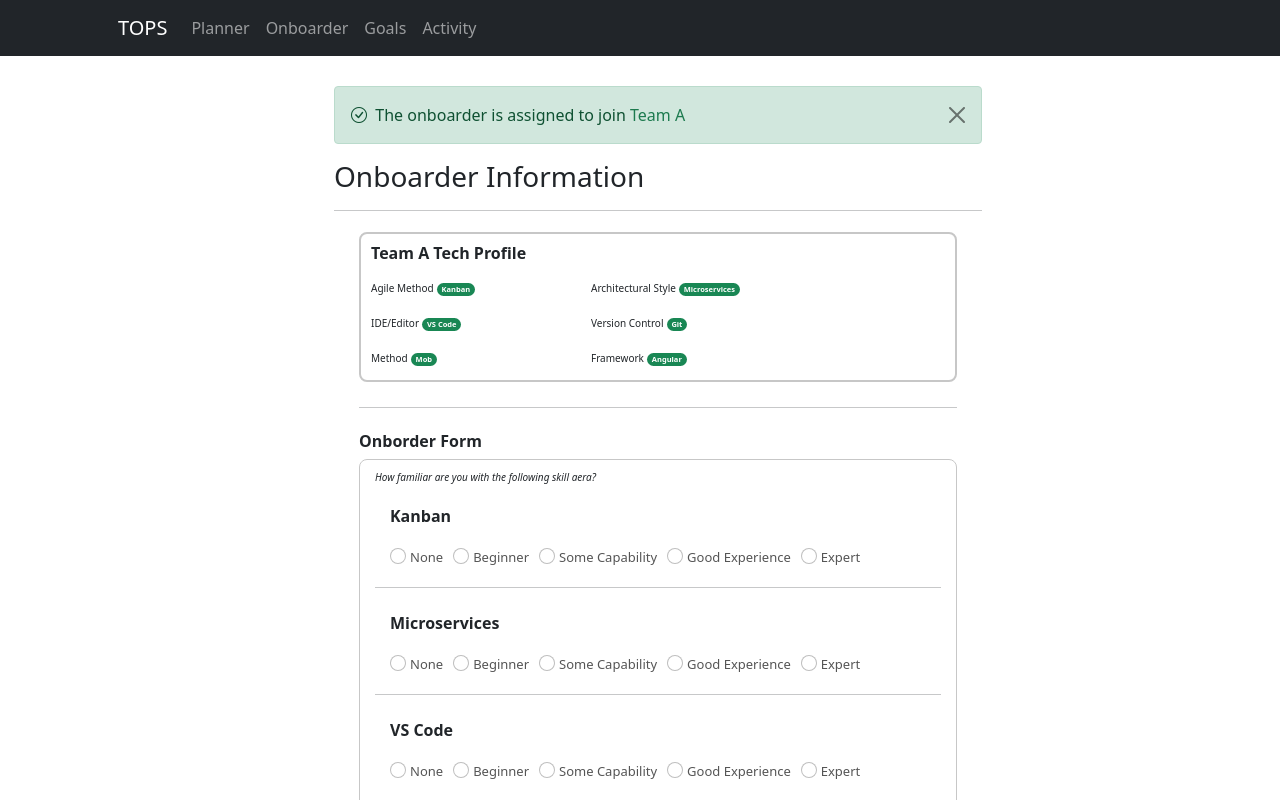
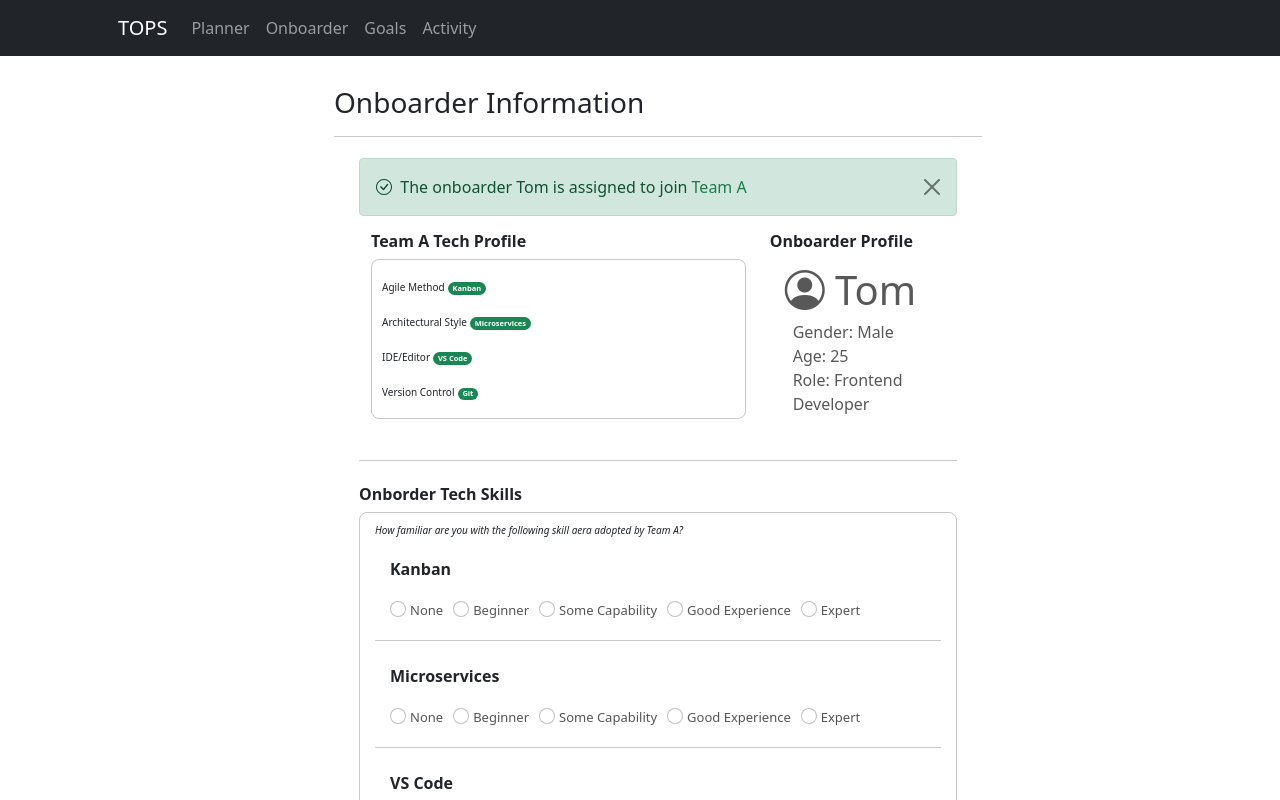
Before and after one commit to 0Sentinel0/TOPS, a React (Create React App) app in the folder client/: page /Onboarder in a window 1280 px wide. Shown: the top 800 px of the page. Built offline with nearby package versions, Linux system fonts and the light colour scheme.

Commit message:
Style tweaks

```diff
--- a/client/src/components/forms/form.css
+++ b/client/src/components/forms/form.css
@@ -18,23 +18,37 @@
 }
 
 .tech-profile {
-  max-height: 150px;
+  max-height: 160px;
   overflow-y: auto;
   padding: 10px 10px 10px 10px;
-  border: 2px solid #c7c7c7;
+  border: 1px solid #c7c7c7;
   border-radius: 8px;
   margin-bottom: 25px;
 }
 
 .tech-badge {
   width: 200px;
-  margin: 10px 20px 10px 0;
+  margin: 10px 0px 10px 0;
   font-size: 10px;
   display: inline-block;
 }
 
 .tech-badge .badge {
   margin-left: 3px;
+}
+
+.onboarder-profile {
+  padding: 1px 15px;
+  color: #585858;
+}
+
+.user-logo {
+  font-size: 40px;
+}
+
+.profiles {
+  width: 100%;
+  margin: 0 auto;
 }
 
 #onborder-form-wrap {
@@ -59,7 +73,13 @@
   color: #555555;
 }
 
-@media screen and (min-width: 768px) {
+@media screen and (max-width: 1200px) {
+  .user-logo {
+    font-size: 30px;
+  }
+}
+
+@media screen and (min-width: 992px) {
   #formpage-outerwrap {
     width: 60%;
     margin: 30px auto 0 auto;
--- a/client/src/components/forms/onboarderForm.jsx
+++ b/client/src/components/forms/onboarderForm.jsx
@@ -41,19 +41,21 @@ class OnboarderForm extends Component {
     const {onborderFormFields} = this.state
     return (
       <div id="formpage-outerwrap">
-        <div className="alert alert-success alert-dismissible fade show" role="alert">
-          <i className="bi bi-check-circle"></i>&nbsp;
-          The onboarder is assigned to join
-            <span id="team-name"> Team A</span>
-          <button type="button" className="btn-close" data-bs-dismiss="alert" aria-label="Close"></button>
-        </div>
         <h3>Onboarder Information</h3>
         <hr />
 
         <section id="onborder-form-wrap">
-          <div className="tech-profile">
+          <div className="alert alert-success alert-dismissible fade show" role="alert">
+            <i className="bi bi-check-circle"></i>&nbsp;
+            The onboarder Tom is assigned to join
+              <span id="team-name"> Team A</span>
+            <button type="button" className="btn-close" data-bs-dismiss="alert" aria-label="Close"></button>
+          </div>
+
+          <div className="profiles row">
+            <div className="col-12 col-md-8">
               <h6><b>Team A Tech Profile</b></h6>
-
+              <section className="tech-profile">
                 <div className="tech-badge">
                   Agile Method
                   <span className="badge rounded-pill bg-success">
@@ -102,13 +104,28 @@ class OnboarderForm extends Component {
                     MongoDB
                   </span>
                 </div>
+              </section>
+            </div>
+
+            <div className="onboarder-profile-wrap col-12 col-md-4">
+              <h6><b>Onboarder Profile</b></h6>
+              <div className="onboarder-profile">
+                <p className="user-logo m-0">
+                  <i class="bi bi-person-circle"></i>
+                  &nbsp;Tom
+                </p>
+                <p className="ms-2">
+                  Gender: Male <br /> Age: 25 <br /> Role: Frontend Developer
+                </p>
+              </div>
+            </div>
           </div>
           <hr />
 
-          <h6 className="pt-2"><b>Onborder Form</b></h6>
+          <h6 className="pt-2"><b>Onborder Tech Skills</b></h6>
           <form id="onboarder-form">
             <p style={{fontSize: '10px'}}>
-              <i>How familiar are you with the following skill aera?</i>
+              <i>How familiar are you with the following skill aera adopted by Team A?</i>
             </p>
             {
               onborderFormFields.map(question => {
```
Lines whose indentation alone changed are shown as unchanged.
